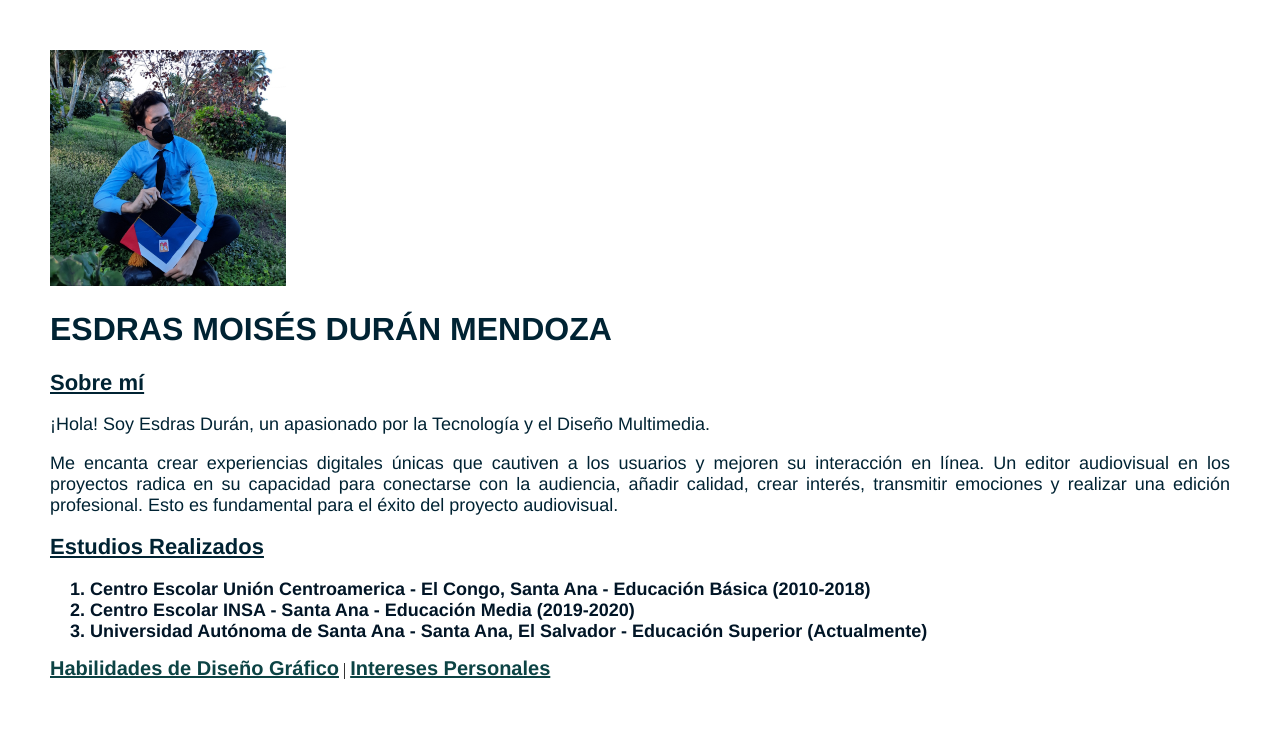
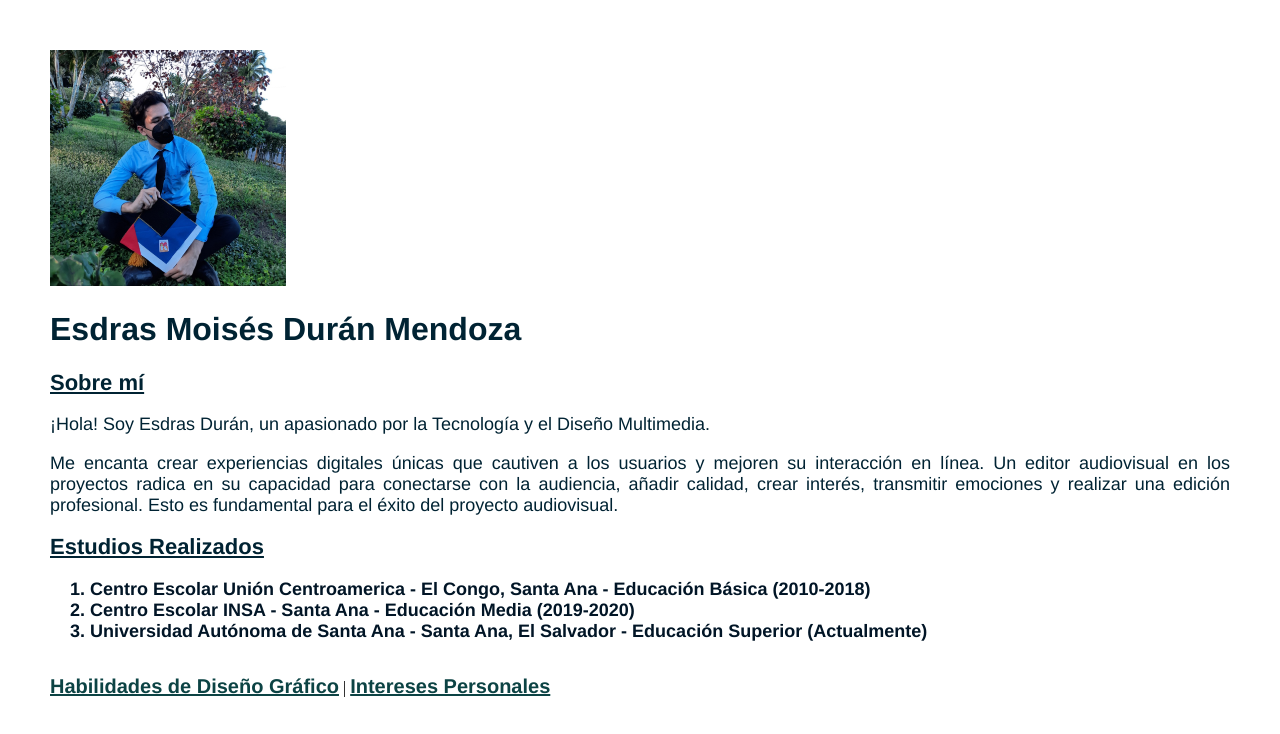
Before and after one commit to Esd-ran/parcial2, a plain HTML site: page index.html in a window 1280 px wide. Drawn offline with Linux system fonts and the light colour scheme.

Commit message:
Update index.html

```diff
--- a/index.html
+++ b/index.html
@@ -8,7 +8,7 @@
 <body>
     <header>
         <img src="imagenes/ESDRAS.jpeg" alt="Tu Imagen">
-        <h1>ESDRAS MOISÉS DURÁN MENDOZA</h1>
+        <h1>Esdras Moisés Durán Mendoza</h1>
     </header>
 
     <section>
@@ -28,10 +28,10 @@
             <li>Universidad Autónoma de Santa Ana - Santa Ana, El Salvador - Educación Superior (Actualmente)</li>
         </ol>
     </section>
-
+<br>
     <footer>
         <a href="pagina2.html">Habilidades de Diseño Gráfico</a> |
-        <a href="pagina3.html">Intereses Personales</a>
+        <a href="pagina3.html"> Intereses Personales</a>
     </footer>
 </body>
 </html>
```
